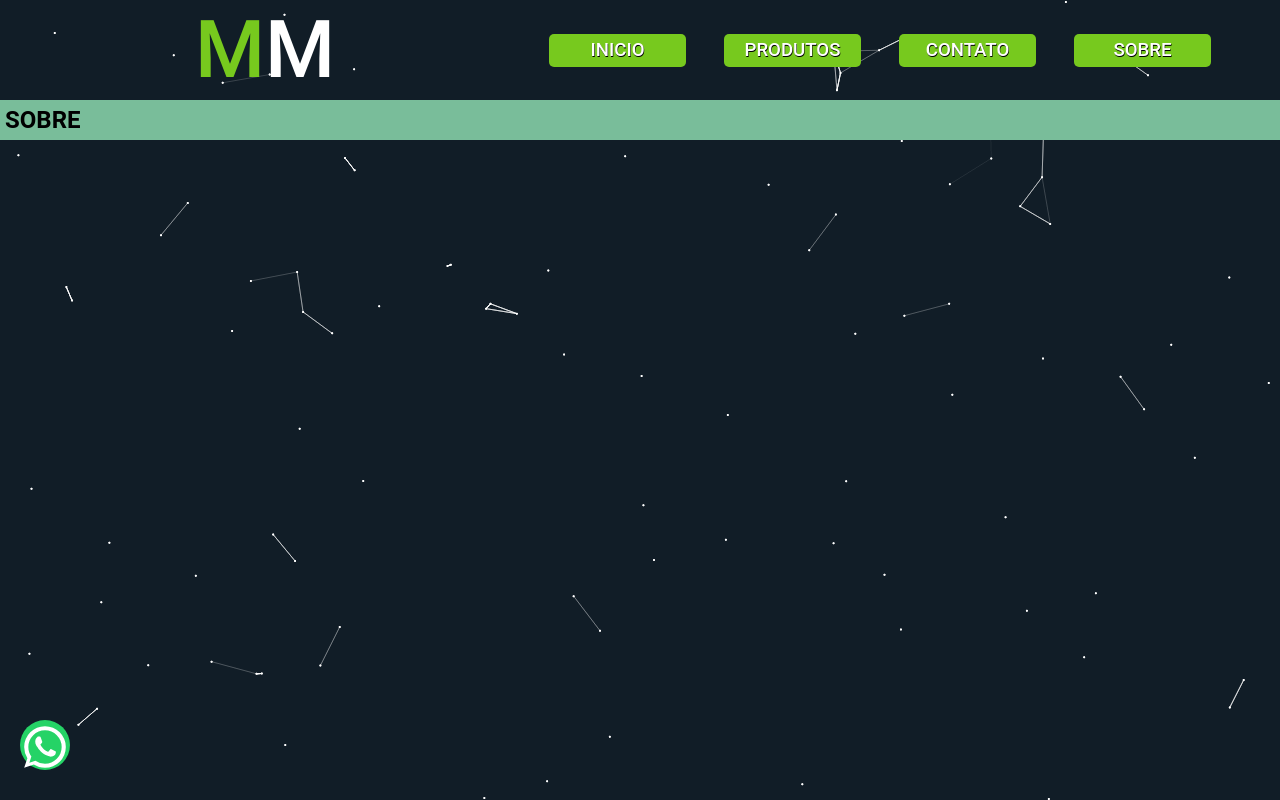
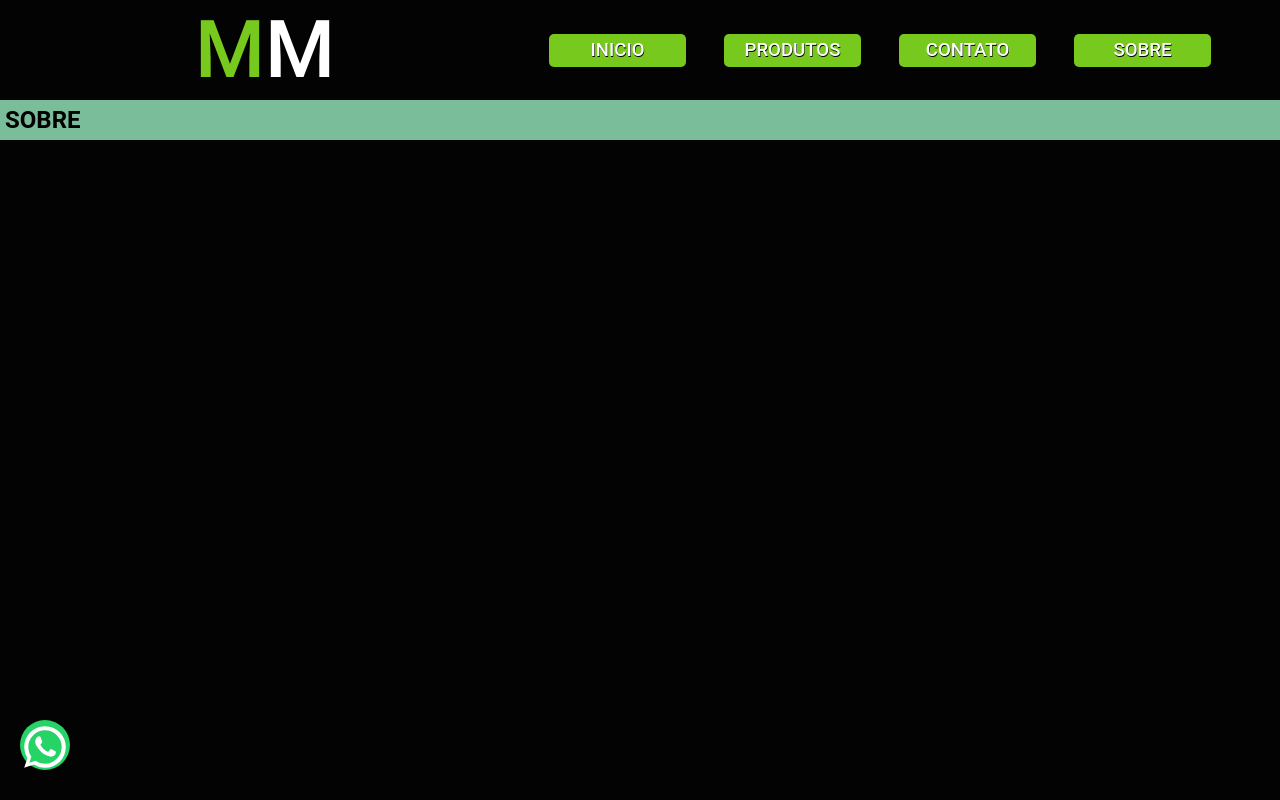
Before and after one commit to hash-luk/madeireira-mogno, a React (Create React App) app: page /sobre in a window 1280 px wide. Built offline with nearby package versions, Linux system fonts and the light colour scheme.

Commit message:
Created theme

```diff
--- a/src/components/Footer/styles.ts
+++ b/src/components/Footer/styles.ts
@@ -1,9 +1,11 @@
 import styled from 'styled-components';
+import { theme } from '../../theme';
 
 export const Container = styled.div`
     width: 100%;
-    height: 210px;
-    background-color: #152431;
+    height: 250px;
+    padding: 15px 0;
+    border-top: 1px solid ${theme.colors.borderColor};
 
     .info {
         width: 1300px;
@@ -122,6 +124,10 @@ export const Container = styled.div`
 
         #social {
             justify-content: space-around;
+
+            #icons {
+                margin-top: 20px;
+            }
         }
 
         #right {
@@ -144,6 +150,7 @@ export const Redes = styled.p`
     font-weight:500;
     font-size: 15pt;
     color: #1B676B;
+    height: 70%;
 
     @media(max-width:767px) {
         height: 40px;
--- a/src/components/Information/index.tsx
+++ b/src/components/Information/index.tsx
@@ -1,4 +1,4 @@
-import { useState, useEffect } from "react";
+import { useState } from "react";
 import InputMask from "react-input-mask";
 import emailjs from "emailjs-com";
 
--- a/src/index.tsx
+++ b/src/index.tsx
@@ -1,32 +1,11 @@
 import React from "react";
 import ReactDOM from "react-dom";
-import Particles from "react-tsparticles";
 import { BrowserRouter, Routes, Route } from "react-router-dom";
 import App from "./App";
 import Home from "./routes/home";
 import Products from "./routes/products";
 import Contact from "./routes/contact";
 import About from "./routes/about";
-
-const particlesOptions = {
-  fpsLimit: 60,
-  particles: {
-    links: {
-      enable: true,
-      distance: 50,
-    },
-    move: {
-      enable: true,
-      speed: 2,
-      outMode: {
-        default: "boucne",
-      },
-    },
-    size: {
-      value: 1,
-    },
-  },
-};
 
 ReactDOM.render(
   <>
@@ -40,26 +19,6 @@ ReactDOM.render(
           <Route path="/sobre" element={<About />} />
         </Routes>
       </BrowserRouter>
-      <Particles
-        id="ts-particles"
-        options={{
-          fpsLimit: 60,
-          particles: {
-            links: {
-              enable: true,
-              distance: 50,
-            },
-            move: {
-              enable: true,
-              speed: 2,
-              outMode: "bounce"
-            },
-            size: {
-              value: 1,
-            },
-          },
-        }}
-      />
     </div>
   </>,
   document.getElementById("root")
--- a/src/styles/GlobalStyles.ts
+++ b/src/styles/GlobalStyles.ts
@@ -1,4 +1,5 @@
 import { createGlobalStyle } from "styled-components";
+import { theme } from "../theme";
 
 export default createGlobalStyle`
     * {
@@ -10,9 +11,10 @@ export default createGlobalStyle`
     }
 
     body {
-        background-color: #111d27;
+        background-color: ${theme.colors.bgColor};
         -webkit-font-smoothing: antialiased !important;
     }
+
 
     html {
         scroll-behavior: smooth;
--- a/src/theme/index.ts
+++ b/src/theme/index.ts
@@ -1,8 +1,9 @@
 export const theme = {
     colors: {
-
+        bgColor: '#040303',
+        whiteTextColor: '#f2f2f2',
+        blackTextColor: '#191A19',
+        black:'#000',
+        borderColor: '#adadad',
     },
-    fonts: {
-
-    }
 }
```
